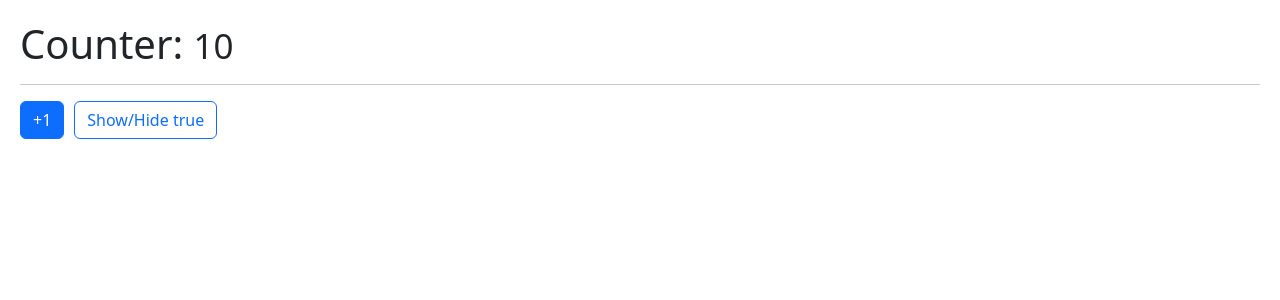
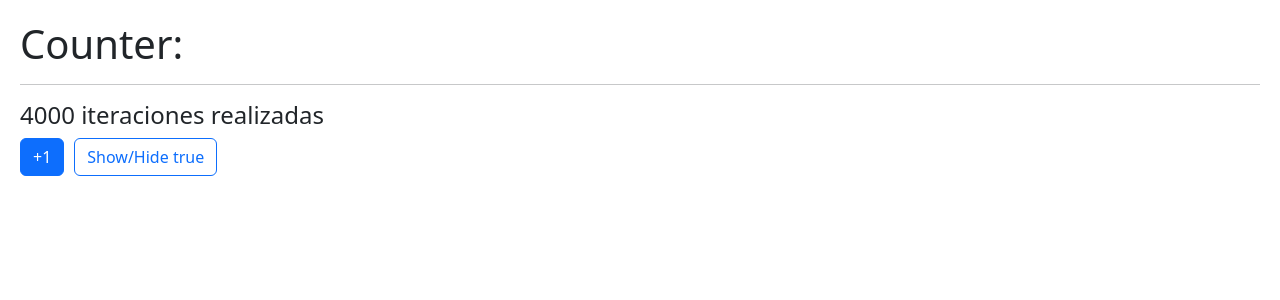
Before and after one commit to ForeverMikk/fernando-hooks, a React (Vite) app: page / in a window 1280 px wide. Shown: the top 300 px of the page. Built offline with nearby package versions, Linux system fonts and the light colour scheme.

Commit message:
usando useMemo para evitar rerenderizados

```diff
--- /dev/null
+++ b/src/06-memos/MemoHook.jsx
@@ -0,0 +1,47 @@
+import { useMemo, useState } from "react";
+import { useCounter } from "../hooks/useCounter"
+
+const heavyStuff = (iterationNumber = 100) => {
+    //Este proceso solo se deberia ejecutar si el valor delcounter cambia
+
+    for( let i = 0; i < iterationNumber; i++) {
+        console.log('Ahi vamos..');
+    }
+
+    return `${iterationNumber} iteraciones realizadas`;
+}
+
+export const MemoHook = () => {
+
+    const {counter, increment} = useCounter(4000);
+    const [show, setShow] = useState(true);
+
+    // useMemo por lo general memoriza un valor
+    const memorizedValue = useMemo(() => heavyStuff(counter), [counter]);
+    // Aqui indicamos que el valor del memorizedValue sea el mismo a menos
+    // de que cambien el counter(como dependencia)
+
+  return (
+    <>
+        <h1>Counter: <small value={counter}> </small></h1>
+        <hr />
+
+        {/* Esto evita muchos problemas de re-renderizacion  */}
+        <h4>{ memorizedValue }</h4>
+
+        <button
+            className="btn btn-primary"
+            onClick={() => increment(1)}
+        >
+            +1
+        </button>
+
+        <button
+            className="btn btn-outline-primary"
+            onClick={() => setShow(!show)}
+        >
+            Show/Hide {JSON.stringify(show)}
+        </button>
+    </>
+  )
+}
--- a/src/06-memos/Memorize.jsx
+++ b/src/06-memos/Memorize.jsx
@@ -6,7 +6,6 @@ export const Memorize = () => {
 
     const {counter, increment} = useCounter();
     const [show, setShow] = useState(true);
-
 
   return (
     <>
--- a/src/main.jsx
+++ b/src/main.jsx
@@ -1,11 +1,11 @@
-// import React from 'react';
+import React from 'react';
 import ReactDOM from 'react-dom/client';
 
 import './index.css'
-import { Memorize } from './06-memos/Memorize';
+import { MemoHook } from './06-memos/MemoHook';
 
 ReactDOM.createRoot(document.getElementById('root')).render(
-  // <React.StrictMode>
-    <Memorize />
-  // </React.StrictMode>,
+  <React.StrictMode>
+    <MemoHook />
+  </React.StrictMode>,
 );
```
